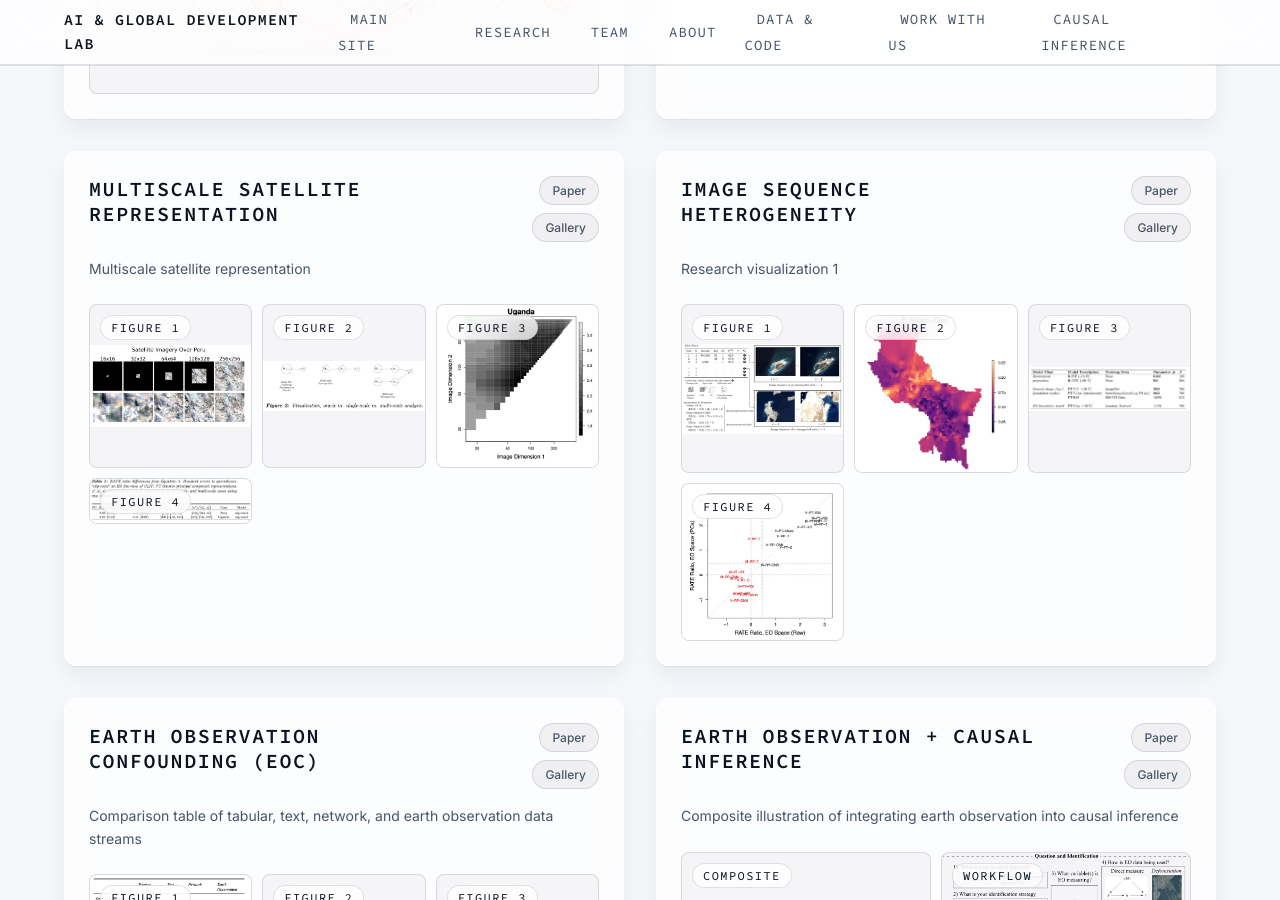
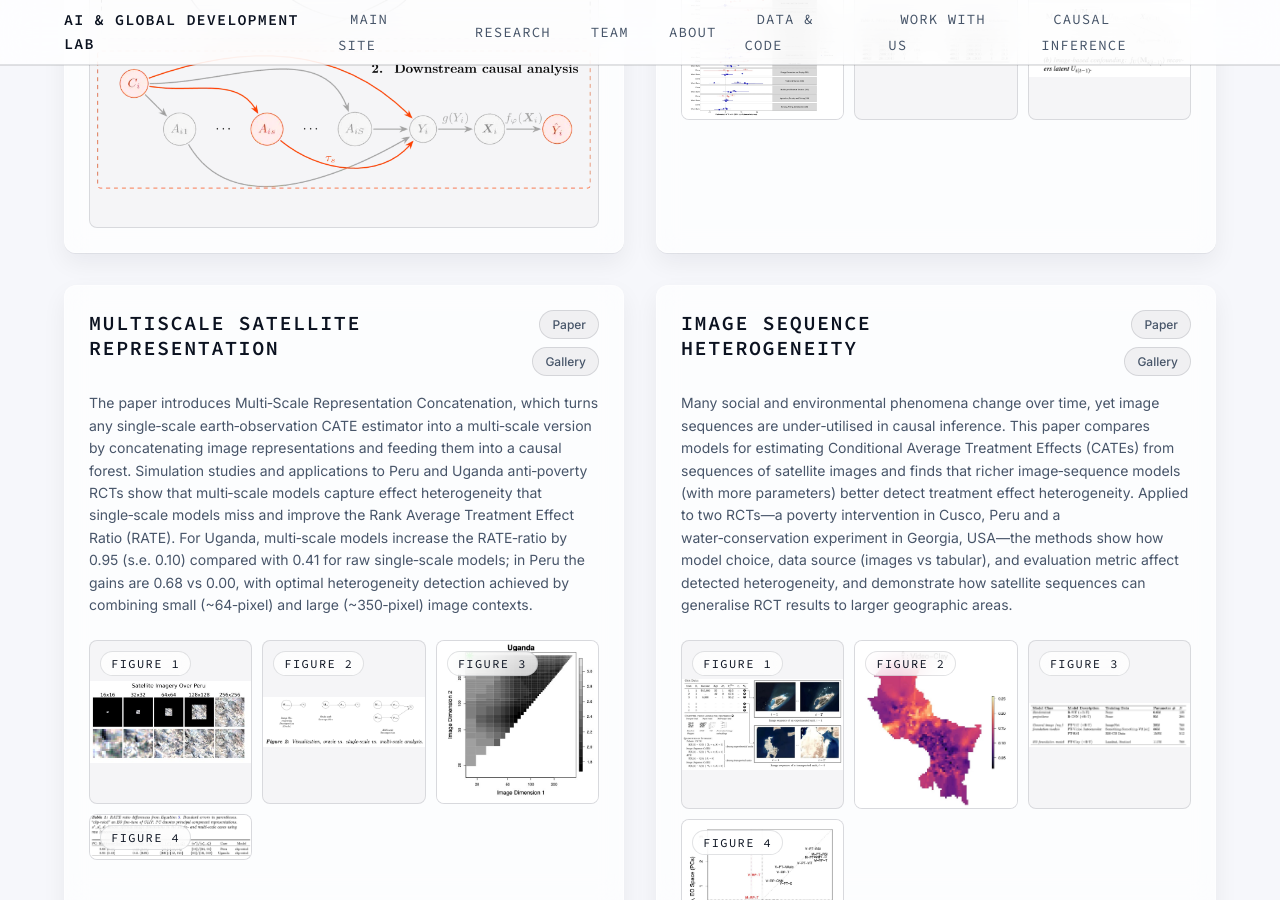
Before and after one commit to AIandGlobalDevelopmentLab/AIandGlobalDevelopmentLab.github.io, a Jekyll site: the page built from index.md, in a window 1280 px wide and 900 px high, scrolled down 2106 px. Built offline with Jekyll 4.4.1, drawn with Linux system fonts in a browser that asks for light colours; some of the changed text lies outside the part shown.

Commit message:
add files

```diff
--- a/_data/gallery_batteries.yml
+++ b/_data/gallery_batteries.yml
@@ -1,6 +1,14 @@
 - id: one-map-many-trials
   title: A One Map, Many Trials Paradigm
   href: https://arxiv.org/abs/2508.01341
+  caption: >-
+    Machine‑learning models trained on satellite imagery can predict household
+    wealth with R² values approaching 0.80, but these predictions shrink toward
+    the mean and attenuate estimated causal effects—e.g., a true 5% impact may
+    appear as only 2–3%. The associated paper introduces two post‑hoc corrections
+    (Linear Calibration and Tweedie’s) that debias predictions without needing
+    fresh ground‑truth data, enabling a “one map, many trials” paradigm for reuse
+    across multiple causal evaluations.
   panels:
     - label: Figure
       alt: A One Map, Many Trials Paradigm
@@ -10,6 +18,17 @@
 - id: cv-wb
   title: Chinese vs World Bank Development Projects
   href: https://arxiv.org/abs/2509.25648
+  caption: >-
+    A continent‑scale evaluation compares Chinese and World Bank projects across
+    9,899 neighbourhoods in 36 African countries between 2002–2013, covering
+    about 88% of the population. Using machine‑learned wealth indices from
+    6.7 km² satellite mosaics and inverse‑probability weighting, the study finds
+    that both donors raise wealth but China’s projects deliver larger and more
+    consistent gains; sector‑level extremes include World Bank trade & tourism
+    projects adding +12.29 IWI points and China emergency‑response projects
+    adding +15.15 IWI points. World Bank project placement is more predictable
+    from imagery, suggesting Chinese placements depend more on unobserved
+    factors.
   panels:
     - label: Panel 1
       alt: Chinese vs World Bank Development Projects visual abstract panel 1
@@ -39,6 +58,17 @@
 - id: multiscale
   title: Multiscale satellite representation
   href: https://arxiv.org/abs/2411.02134
+  caption: >-
+    The paper introduces Multi‑Scale Representation Concatenation, which turns
+    any single‑scale earth‑observation CATE estimator into a multi‑scale version
+    by concatenating image representations and feeding them into a causal forest.
+    Simulation studies and applications to Peru and Uganda anti‑poverty RCTs show
+    that multi‑scale models capture effect heterogeneity that single‑scale models
+    miss and improve the Rank Average Treatment Effect Ratio (RATE). For Uganda,
+    multi‑scale models increase the RATE‑ratio by 0.95 (s.e. 0.10) compared with
+    0.41 for raw single‑scale models; in Peru the gains are 0.68 vs 0.00, with
+    optimal heterogeneity detection achieved by combining small (~64‑pixel) and
+    large (~350‑pixel) image contexts.
   panels:
     - label: Figure 1
       alt: Multiscale satellite representation
@@ -60,6 +90,17 @@
 - id: image-seq-heterogeneity
   title: Image sequence heterogeneity
   href: https://arxiv.org/abs/2407.11674
+  caption: >-
+    Many social and environmental phenomena change over time, yet image
+    sequences are under‑utilised in causal inference. This paper compares models
+    for estimating Conditional Average Treatment Effects (CATEs) from sequences
+    of satellite images and finds that richer image‑sequence models (with more
+    parameters) better detect treatment effect heterogeneity. Applied to two
+    RCTs—a poverty intervention in Cusco, Peru and a water‑conservation
+    experiment in Georgia, USA—the methods show how model choice, data source
+    (images vs tabular), and evaluation metric affect detected heterogeneity, and
+    demonstrate how satellite sequences can generalise RCT results to larger
+    geographic areas.
   panels:
     - label: Figure 1
       alt: Research visualization 1
@@ -81,6 +122,16 @@
 - id: eoc
   title: Earth Observation Confounding (EOC)
   href: https://arxiv.org/pdf/2301.12985.pdf
+  caption: >-
+    This study formalises how patterns in satellite images can confound causal
+    estimates and develops methods to adjust for such image‑based confounders.
+    In a Nigeria case study, where about 40% of the population lives on less than
+    $2/day despite 3% annual growth, the authors combine DHS wealth data
+    (International Wealth Index), AidData aid locations and 14.25 m‑resolution
+    Landsat imagery. They define treatment as an aid program within 7 km of a
+    survey cluster and show via simulations and neural‑network experiments how
+    image resolution and model specification influence bias and the need for
+    confounder adjustment.
   panels:
     - label: Figure 1
       alt: Comparison table of tabular, text, network, and earth observation data streams
@@ -98,6 +149,17 @@
 - id: eo-causal-inference
   title: Earth observation + causal inference
   href: https://arxiv.org/pdf/2406.02584
+  caption: >-
+    A comprehensive scoping review catalogues Earth‑observation–machine‑learning
+    (EO‑ML) methods used for causal inference and identifies five workflows:
+    (1) outcome imputation, (2) image deconfounding, (3) treatment effect
+    heterogeneity, (4) transportability analysis and (5) image‑informed causal
+    discovery. Development assistance reached $223.7 billion in 2023 and the
+    global extreme‑poverty rate fell to 8.4% in 2019, yet up to 575 million
+    people may still live in extreme poverty by 2030; the review argues that
+    EO‑ML techniques can help address these persistent challenges and provides
+    protocols for data requirements, model selection and evaluation when
+    integrating EO data into causal analyses.
   panels:
     - label: Composite
       alt: Composite illustration of integrating earth observation into causal inference
@@ -111,6 +173,17 @@
 - id: image-based-treatment-heterogeneity
   title: Image-based treatment heterogeneity
   href: https://proceedings.mlr.press/v213/jerzak23a/jerzak23a.pdf
+  caption: >-
+    This work develops a deep probabilistic model that clusters satellite images
+    by their treatment‑effect distributions, enabling estimation of CATEs
+    directly from images. Simulation results show the model better recovers true
+    effect clusters than TARNet‑based clustering under high noise. Applied to a
+    Ugandan anti‑poverty RCT using Landsat imagery, the model distinguishes
+    high‑response areas (e.g., accessible terrain with good transportation) from
+    low‑response regions (harsh, mountainous areas) and provides posterior
+    predictive maps of cluster probabilities across Uganda; the correlation
+    between raw and orthogonalized cluster probabilities is 0.85, indicating
+    robust image‑derived heterogeneity estimates.
   panels:
     - label: Figure 1
       alt: Research visualization 1
--- a/index.md
+++ b/index.md
@@ -59,8 +59,9 @@ title: Home
             </div>
           </header>
 
-          {% if lead_panel and lead_panel.alt %}
-            <p class="case-study__caption">{{ lead_panel.alt | truncate: 160 }}</p>
+          {% assign caption = battery.caption | default: lead_panel.alt %}
+          {% if caption %}
+            <p class="case-study__caption">{{ caption | strip_newlines }}</p>
           {% endif %}
 
           <div class="case-study__grid" aria-label="Case study panels: {{ battery.title }}">
```
